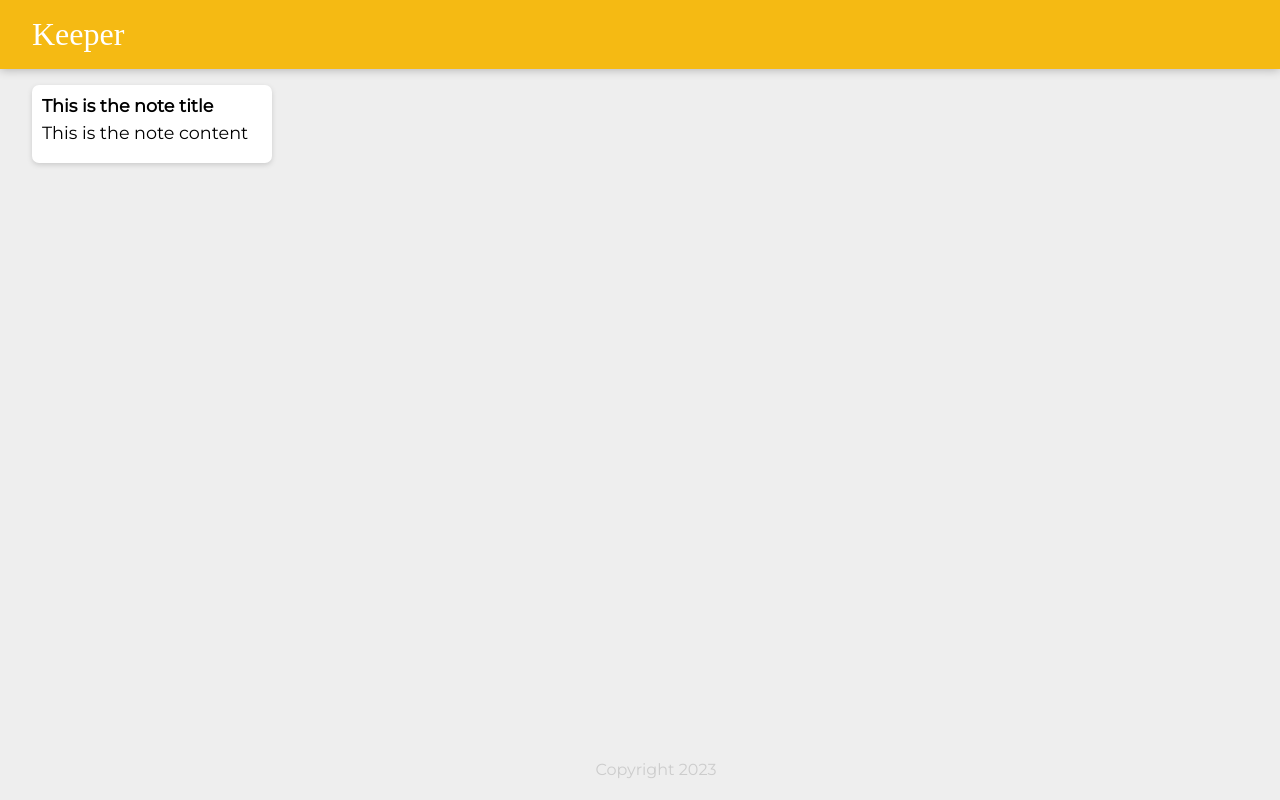
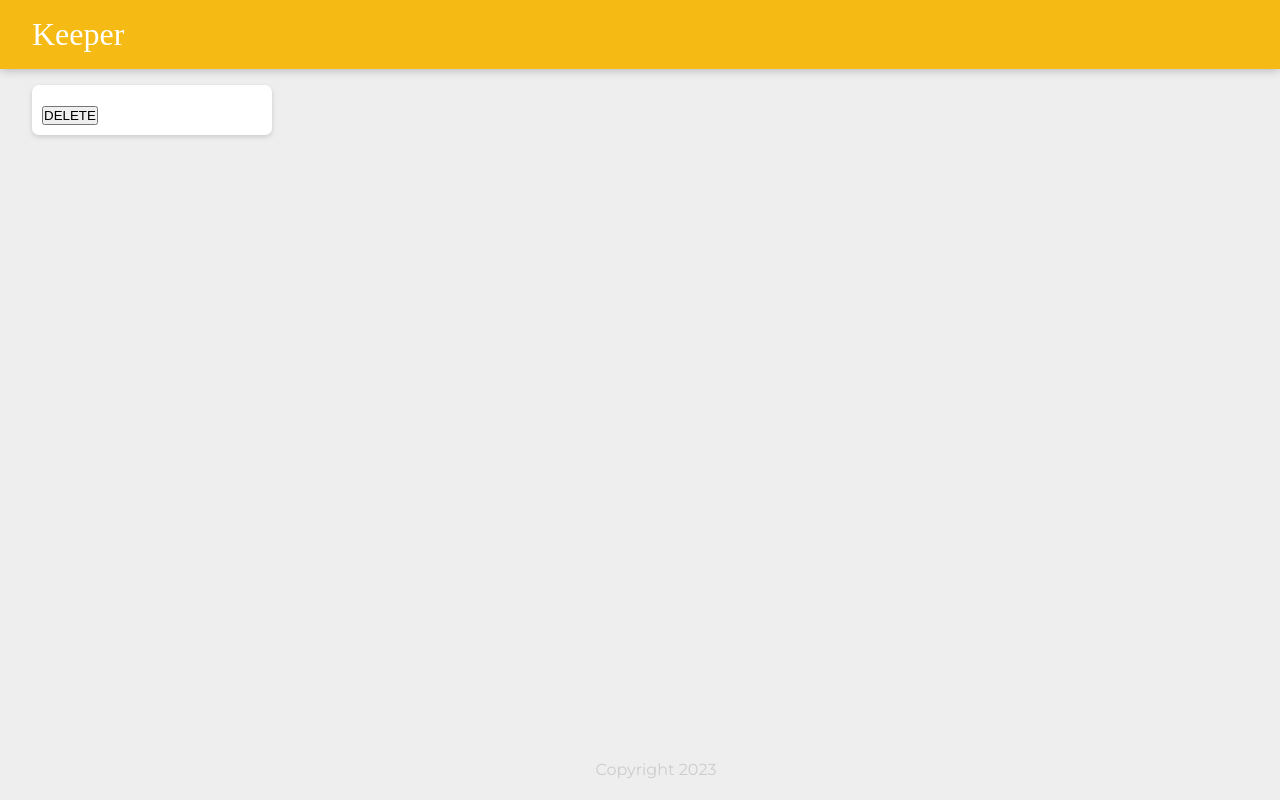
Before and after one commit to dgmaikon/KeeperApp_React-Vite, a React (Vite) app: page / in a window 1280 px wide. Built offline with nearby package versions, Linux system fonts and the light colour scheme; a web font is replaced by a local one.

Commit message:
Add function handleClick and pass props to note

```diff
--- a/src/components/Note.jsx
+++ b/src/components/Note.jsx
@@ -1,12 +1,17 @@
 import React from "react";
 
-const Note = () => {
-    return(
-        <div className="note">
-            <h1>This is the note title</h1>
-            <p >This is the note content</p>
-        </div>
-    );
+function Note(props) {
+  function handleClick() {
+    props.onDelete(props.id);
+  }
+
+  return (
+    <div className="note">
+      <h1>{props.title}</h1>
+      <p>{props.content}</p>
+      <button onClick={handleClick}>DELETE</button>
+    </div>
+  );
 }
 
 export default Note;
```
